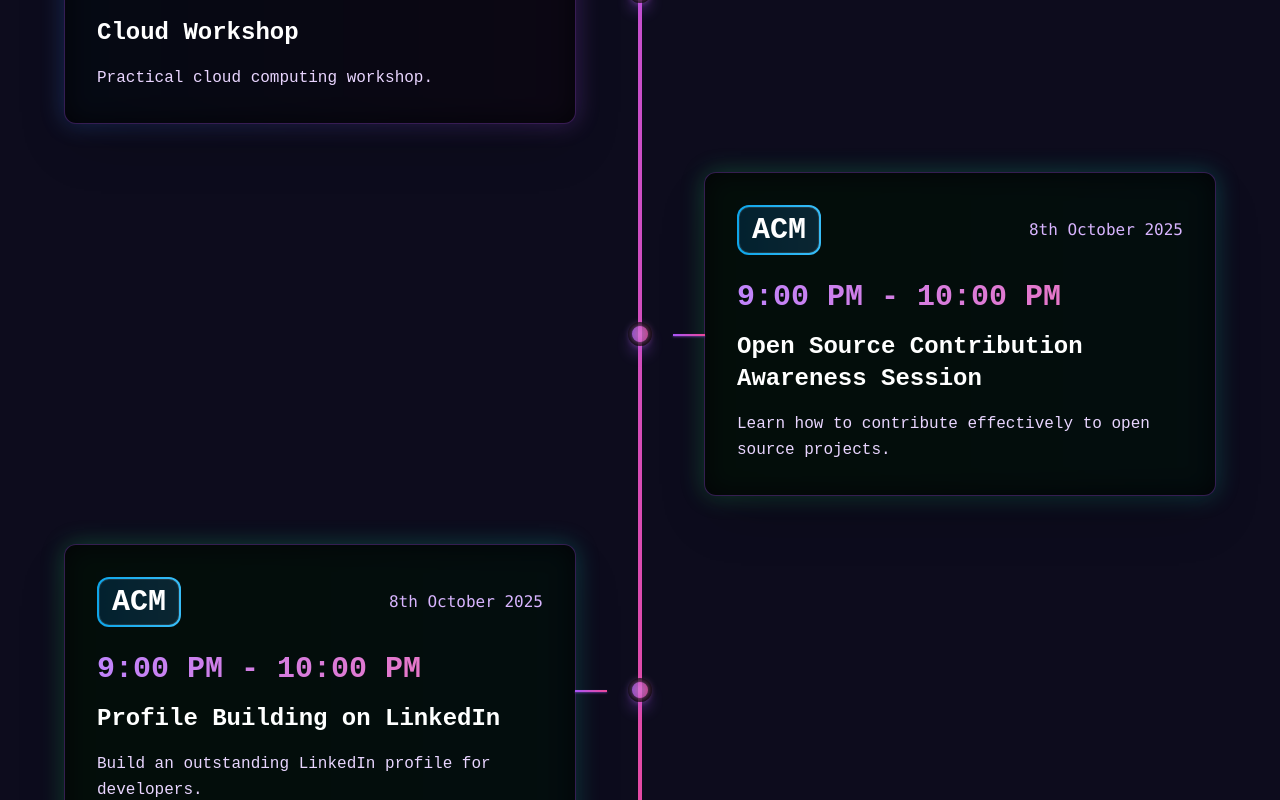
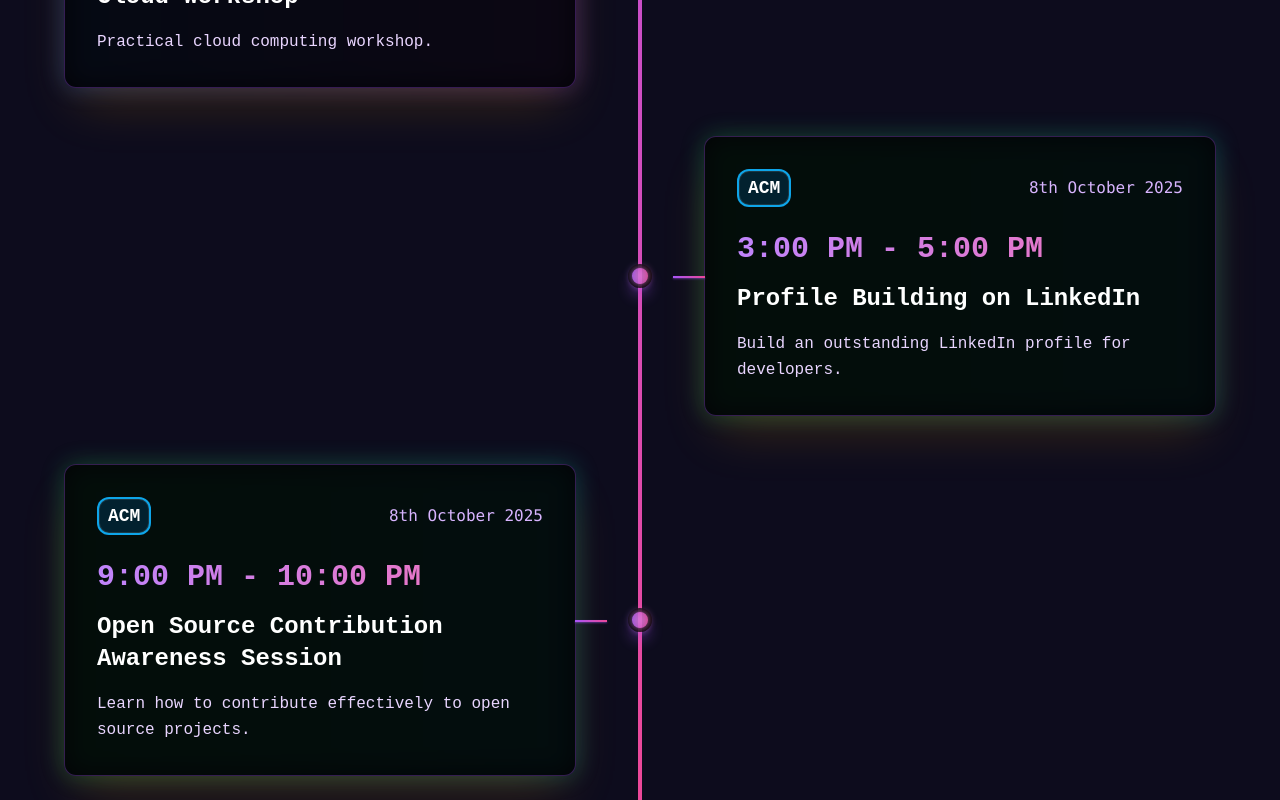
Before and after one commit to Krushnakant-08/Hacktober-frontend, a React (Create React App) app: page /schedule in a window 1280 px wide. Shown: the part 1140-1940 px from the top of the page. Built offline with nearby package versions, Linux system fonts and the light colour scheme.

Commit message:
schedule changed and gallery improved

```diff
--- a/src/components/EventCard.js
+++ b/src/components/EventCard.js
@@ -1,16 +1,16 @@
 import React from 'react';
 
 const getClubColorClasses = (club) => {
-  if (!club) return 'from-purple-500 to-pink-500';
+  if (!club) return 'bg-purple-500';
   const key = club.toLowerCase();
   // ACM and ACM-W -> sky blue
-  if (key.includes('acmw') || key.includes('acm-w')) return 'from-sky-500 to-sky-400';
-  if (key.includes('acm')) return 'from-sky-500 to-sky-400';
-  // GDGC -> green to orange
-  if (key.includes('gdgc') || key.includes('gdg')) return 'from-green-500 to-orange-500';
-  // All Clubs -> keep amber to orange
-  if (key.includes('all')) return 'from-amber-500 to-orange-500';
-  return 'from-purple-500 to-pink-500';
+  if (key.includes('acmw') || key.includes('acm-w')) return 'bg-sky-500';
+  if (key.includes('acm')) return 'bg-sky-500';
+  // GDGC -> green
+  if (key.includes('gdgc') || key.includes('gdg')) return 'bg-green-500';
+  // All Clubs -> amber
+  if (key.includes('all')) return 'bg-amber-500';
+  return 'bg-purple-500';
 };
 
 function EventCard({ event, index, getEventTypeColor }) {
@@ -30,14 +30,14 @@ function EventCard({ event, index, getEventTypeColor }) {
           <div className={`absolute inset-0 bg-gradient-to-r ${getEventTypeColor(event.type)} rounded-xl blur-md opacity-30 group-hover:opacity-50 transition-opacity duration-300`}></div>
 
           {/* Main Card */}
-          <div className="relative bg-black/80 backdrop-blur-sm border border-purple-500/30 rounded-xl p-8 shadow-2xl">
+          <div className="relative bg-black/80 backdrop-blur-sm border border-purple-500/30 rounded-xl p-8 shadow-2xl shadow-amber-500/20">
             {/* Card Header */}
             <div className="flex items-center justify-between mb-6">
               <div className="flex items-center gap-3">
                 {event.club && (
-                  <div className={`relative inline-block rounded-xl p-[2px] bg-gradient-to-r ${getClubColorClasses(event.club)}`}>
-                    <div className="rounded-[10px] bg-black/80 border border-white/10 px-3 py-1">
-                      <div className="text-2xl md:text-3xl font-extrabold text-white">
+                  <div className={`relative inline-block rounded-xl p-[2px] ${getClubColorClasses(event.club)}`}>
+                    <div className="rounded-[10px] bg-black/80 border border-white/10 px-2 py-0.5">
+                      <div className="text-lg md:text-lg font-extrabold text-white">
                         {event.club}
                       </div>
                     </div>
--- a/src/components/Footer.js
+++ b/src/components/Footer.js
@@ -148,9 +148,11 @@ const Footer = () => {
               alt="CESA Logo"
               className="h-8 w-auto opacity-80"
             />
+            <a href='https://pccoe.acm.org/'>
             <span className="text-purple-200/60 font-mono text-sm">
               Powered by CESA
             </span>
+            </a>
           </div>
 
           <div className="text-center md:text-right">
--- a/src/components/Gallery.js
+++ b/src/components/Gallery.js
@@ -124,6 +124,11 @@ const Gallery = () => {
   const closeModal = () => {
     setSelectedImage(null);
   };
+
+  // Scroll to top when component mounts
+  useEffect(() => {
+    window.scrollTo({ top: 0, behavior: 'smooth' });
+  }, []);
 
   // Close on Escape key
   useEffect(() => {
--- a/src/components/MobileEventCard.js
+++ b/src/components/MobileEventCard.js
@@ -1,16 +1,16 @@
 import React from 'react';
 
 const getClubColorClasses = (club) => {
-  if (!club) return 'from-purple-500 to-pink-500';
+  if (!club) return 'bg-purple-500';
   const key = club.toLowerCase();
   // ACM and ACM-W -> sky blue
-  if (key.includes('acmw') || key.includes('acm-w')) return 'from-sky-500 to-sky-400';
-  if (key.includes('acm')) return 'from-sky-500 to-sky-400';
-  // GDGC -> green to orange
-  if (key.includes('gdgc') || key.includes('gdg')) return 'from-green-500 to-orange-500';
-  // All Clubs -> keep amber to orange
-  if (key.includes('all')) return 'from-amber-500 to-orange-500';
-  return 'from-purple-500 to-pink-500';
+  if (key.includes('acmw') || key.includes('acm-w')) return 'bg-sky-500';
+  if (key.includes('acm')) return 'bg-sky-500';
+  // GDGC -> green
+  if (key.includes('gdgc') || key.includes('gdg')) return 'bg-green-500';
+  // All Clubs -> amber
+  if (key.includes('all')) return 'bg-amber-500';
+  return 'bg-purple-500';
 };
 
 function MobileEventCard({ event, index, getEventTypeColor, isLast }) {
@@ -22,14 +22,14 @@ function MobileEventCard({ event, index, getEventTypeColor, isLast }) {
         <div className={`absolute inset-0 bg-gradient-to-r ${getEventTypeColor(event.type)} rounded-lg blur-md opacity-30 group-hover:opacity-50 transition-opacity duration-300`}></div>
 
         {/* Main Card */}
-        <div className="relative bg-black/90 backdrop-blur-sm border border-purple-500/30 rounded-lg p-6 shadow-xl">
+        <div className="relative bg-black/90 backdrop-blur-sm border border-purple-500/30 rounded-lg p-6 shadow-xl shadow-amber-500/20">
           {/* Card Header */}
           <div className="flex items-center justify-between mb-4">
             <div className="flex items-center gap-2">
               {event.club && (
-                <div className={`relative inline-block rounded-lg p-[2px] bg-gradient-to-r ${getClubColorClasses(event.club)}`}>
-                  <div className="rounded-[8px] bg-black/80 border border-white/10 px-2.5 py-0.5">
-                    <div className="text-xl font-extrabold text-white">
+                <div className={`relative inline-block rounded-lg p-[2px] ${getClubColorClasses(event.club)}`}>
+                  <div className="rounded-[8px] bg-black/80 border border-white/10 px-2 py-0.5">
+                    <div className="text-lg font-extrabold text-white">
                       {event.club}
                     </div>
                   </div>
--- a/src/data/events.js
+++ b/src/data/events.js
@@ -27,6 +27,15 @@ const events = [
     club: "GDGC"
   },
   {
+    id: 5,
+    time: "3:00 PM - 5:00 PM",
+    date: "8th October 2025",
+    title: "Profile Building on LinkedIn",
+    description: "Build an outstanding LinkedIn profile for developers.",
+    type: "session",
+    club: "ACM"
+  },
+  {
     id: 4,
     time: "9:00 PM - 10:00 PM",
     date: "8th October 2025",
@@ -35,15 +44,7 @@ const events = [
     type: "session",
     club: "ACM"
   },
-  {
-    id: 5,
-    time: "9:00 PM - 10:00 PM",
-    date: "8th October 2025",
-    title: "Profile Building on LinkedIn",
-    description: "Build an outstanding LinkedIn profile for developers.",
-    type: "session",
-    club: "ACM"
-  },
+
   {
     id: 6,
     time: "9:00 AM - 11:00 AM",
@@ -89,15 +90,15 @@ const events = [
     type: "ceremony",
     club: "All Clubs"
   },
-  {
-    id: 11,
-    time: "4:00 PM - 6:00 PM",
-    date: "14th or 15th October 2025",
-    title: "Sponsor Session",
-    description: "Meet our sponsors and learn about opportunities.",
-    type: "session",
-    club: "All Clubs"
-  }
+  // {
+  //   id: 11,
+  //   time: "4:00 PM - 6:00 PM",
+  //   date: "14th or 15th October 2025",
+  //   title: "Sponsor Session",
+  //   description: "Meet our sponsors and learn about opportunities.",
+  //   type: "session",
+  //   club: "All Clubs"
+  // }
 ];
 
 const getEventTypeColor = (type) => {
```
